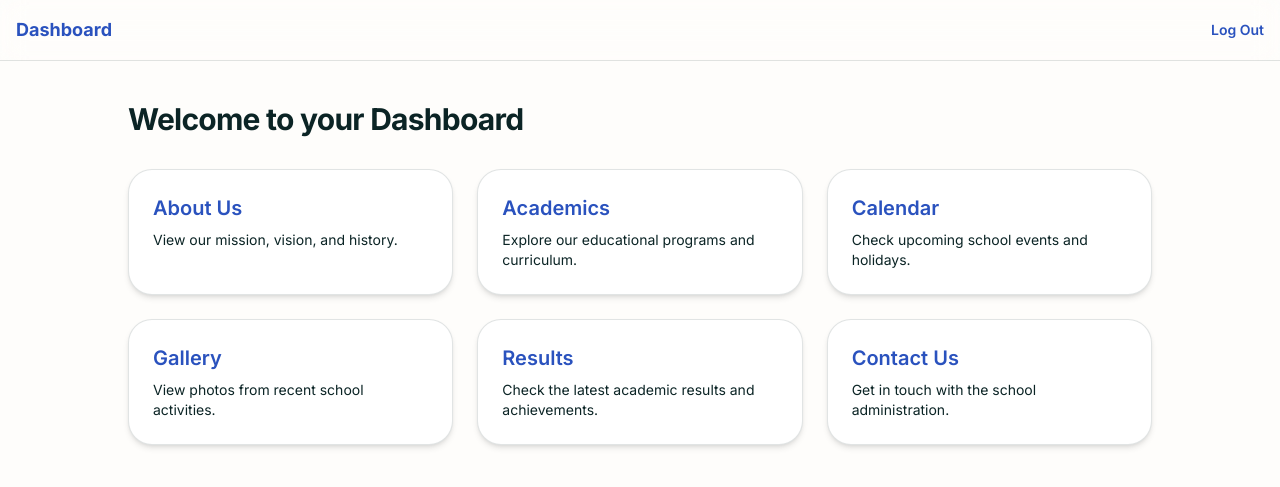
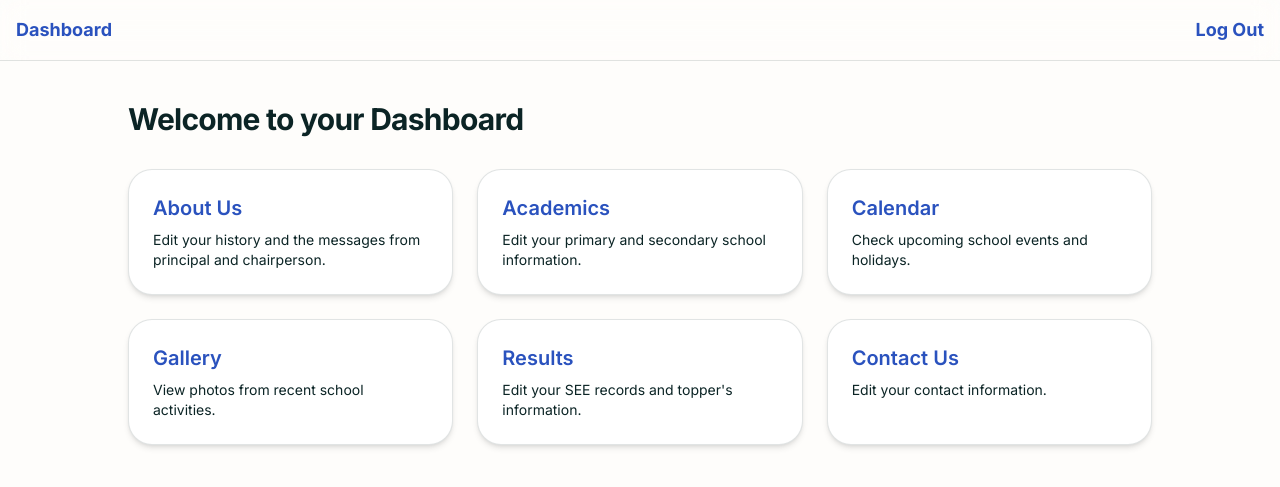
Before and after one commit to Apratimmm/shantinagar_site, a Django app: page /dashboard/ in a window 1280 px wide. Shown: the top 487 px of the page. Run offline with Django 5.2, Linux system fonts and the light colour scheme; the visitor is signed in with stand-in values (Sample User, id 1); some libraries are stand-ins or nearby versions.

Commit message:
edit in the contents

```diff
--- a/templates/dashboard.html
+++ b/templates/dashboard.html
@@ -35,7 +35,7 @@
     <nav class="border-b border-border bg-background/80 px-4 py-4 backdrop-blur-md">
       <div class="mx-auto max-w-7xl flex justify-between items-center">
         <span class="text-lg font-bold text-primary">Dashboard</span>
-        <a href="/logout/" class="text-sm font-semibold text-primary hover:underline">Log Out</a>
+        <a href="/logout/" class="text-lg font-bold text-primary">Log Out</a>
       </div>
     </nav>
 
@@ -47,32 +47,32 @@
 
           <a href="/edit_about/" class="group block rounded-[24px] border border-border bg-card p-6 shadow-md transition-shadow hover:shadow-xl">
             <h2 class="text-xl font-semibold text-primary group-hover:underline">About Us</h2>
-            <p class="mt-2 text-sm text-foreground/70">View our mission, vision, and history.</p>
+            <p class="mt-2 text-sm text-foreground/70">Edit your history and the messages from principal and chairperson.</p>
           </a>
 
           <a href="/edit_academics/" class="group block rounded-[24px] border border-border bg-card p-6 shadow-md transition-shadow hover:shadow-xl">
             <h2 class="text-xl font-semibold text-primary group-hover:underline">Academics</h2>
-            <p class="mt-2 text-sm text-foreground/70">Explore our educational programs and curriculum.</p>
+            <p class="mt-2 text-sm text-foreground/70">Edit your primary and secondary school information.</p>
           </a>
 
-          <a href="/calendar/" class="group block rounded-[24px] border border-border bg-card p-6 shadow-md transition-shadow hover:shadow-xl">
+          <a href="/edit_calendar/" class="group block rounded-[24px] border border-border bg-card p-6 shadow-md transition-shadow hover:shadow-xl">
             <h2 class="text-xl font-semibold text-primary group-hover:underline">Calendar</h2>
             <p class="mt-2 text-sm text-foreground/70">Check upcoming school events and holidays.</p>
           </a>
 
-          <a href="/gallery/" class="group block rounded-[24px] border border-border bg-card p-6 shadow-md transition-shadow hover:shadow-xl">
+          <a href="/edit_gallery/" class="group block rounded-[24px] border border-border bg-card p-6 shadow-md transition-shadow hover:shadow-xl">
             <h2 class="text-xl font-semibold text-primary group-hover:underline">Gallery</h2>
             <p class="mt-2 text-sm text-foreground/70">View photos from recent school activities.</p>
           </a>
 
           <a href="/edit_results/" class="group block rounded-[24px] border border-border bg-card p-6 shadow-md transition-shadow hover:shadow-xl">
             <h2 class="text-xl font-semibold text-primary group-hover:underline">Results</h2>
-            <p class="mt-2 text-sm text-foreground/70">Check the latest academic results and achievements.</p>
+            <p class="mt-2 text-sm text-foreground/70">Edit your SEE records and topper's information.</p>
           </a>
 
           <a href="/edit_contact/" class="group block rounded-[24px] border border-border bg-card p-6 shadow-md transition-shadow hover:shadow-xl">
             <h2 class="text-xl font-semibold text-primary group-hover:underline">Contact Us</h2>
-            <p class="mt-2 text-sm text-foreground/70">Get in touch with the school administration.</p>
+            <p class="mt-2 text-sm text-foreground/70">Edit your contact information.</p>
           </a>
 
         </div>
--- a/templates/edit_results.html
+++ b/templates/edit_results.html
@@ -66,7 +66,7 @@
         <!-- YEARLY RESULTS -->
         <div class="mb-14">
           <h2 class="text-xl font-semibold mb-6 text-primary">Yearly Results</h2>
-          <p class="text-sm text-muted-foreground mb-6">Add or edit up to three yearly result records. Leave a slot blank to skip it.</p>
+          <p class="text-sm text-muted-foreground mb-6">Edit the SEE results of your last three years.</p>
 
           <form method="post" enctype="multipart/form-data" action="/edit_results/" class="space-y-6">
             {% csrf_token %}
@@ -119,7 +119,7 @@
         <!-- TOPPERS -->
         <div class="mb-14">
           <h2 class="text-xl font-semibold mb-6 text-primary">Top Scorers</h2>
-          <p class="text-sm text-muted-foreground mb-6">Add or edit up to three top scorers. Leave a slot blank to skip it.</p>
+          <p class="text-sm text-muted-foreground mb-6">Edit the information of your 5 top scores of last year's SEE.</p>
 
           <form method="post" enctype="multipart/form-data" action="/edit_results/" class="space-y-6">
             {% csrf_token %}
```
